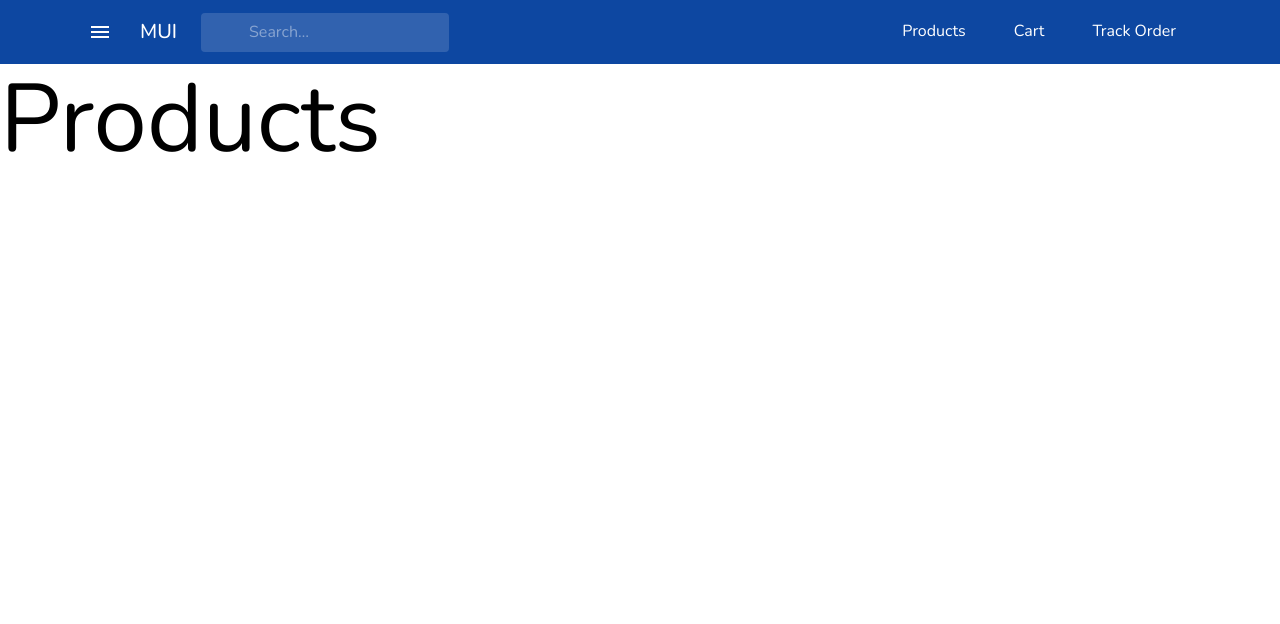
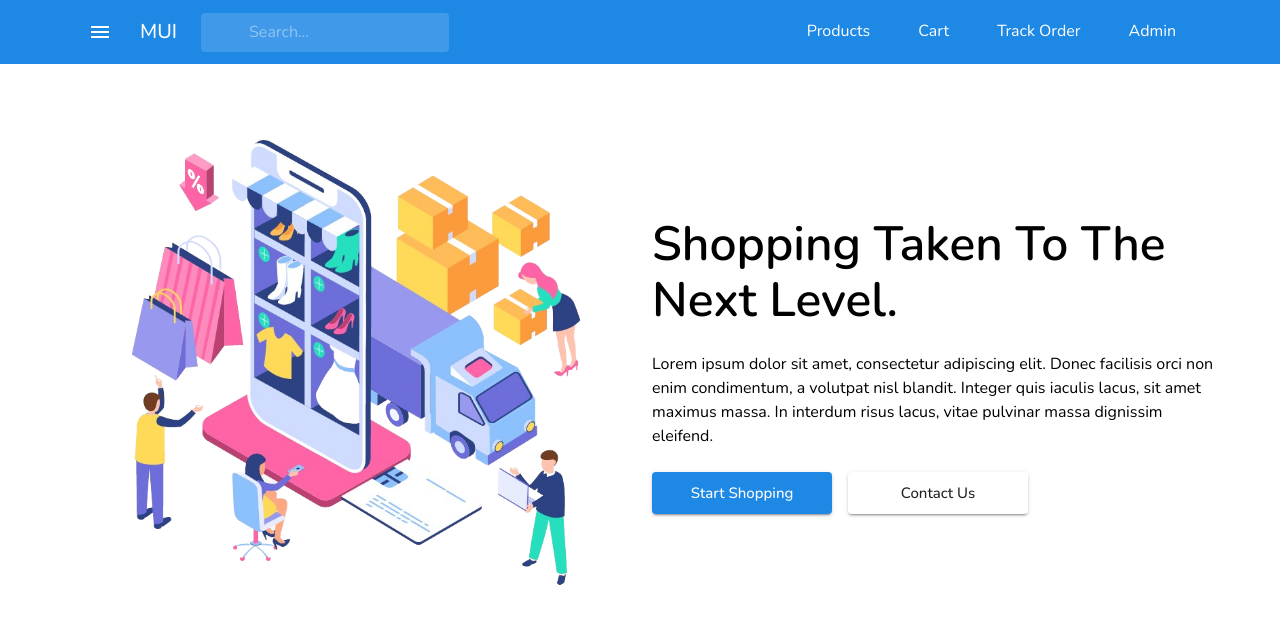
Before and after one commit to Andrewkizito/React-Express-App, a React (Vite) app in the folder app/frontend/: page /cart in a window 1280 px wide. Shown: the top 624 px of the page. Built offline with nearby package versions, Linux system fonts and the light colour scheme.

Commit message:
Added Admin

```diff
--- a/app/frontend/src/App.tsx
+++ b/app/frontend/src/App.tsx
@@ -1,5 +1,5 @@
 //Importing core components
-import { Route, Routes } from "react-router-dom";
+import { Navigate, Route, Routes } from "react-router-dom";
 import Layout from "./components/core/Layout";
 import routes from "./utils/routes";
 
@@ -7,9 +7,24 @@ function App() {
   return (
     <>
       <Routes>
-        {routes.map((item) => (
-          <Route path={item.path} element={<Layout>{item.component}</Layout>} />
-        ))}
+        {routes.map((item) => {
+          if (!item.nested)
+            return (
+              <Route
+                path={item.path}
+                element={<Layout>{item.component}</Layout>}
+              />
+            );
+          else
+            return (
+              <Route path={item.path} element={item.component}>
+                {item.nested.map((item) => (
+                  <Route path={item.path} element={item.component} />
+                ))}
+              </Route>
+            );
+        })}
+        <Route path="*" element={<Navigate to="/" />} />
       </Routes>
     </>
   );
--- a/app/frontend/src/index.css
+++ b/app/frontend/src/index.css
@@ -6,9 +6,41 @@
 
 body {
   font-family: "Nunito", sans-serif;
+  overflow-x: hidden;
 }
 
 a {
   text-decoration: none;
   color: inherit;
 }
+
+/* Works on Firefox */
+* {
+  scrollbar-width: thin;
+  scrollbar-color: #555;
+}
+
+/* Works on Chrome, Edge, and Safari */
+*::-webkit-scrollbar {
+  width: 8px;
+  z-index: 1000;
+}
+
+*::-webkit-scrollbar-track {
+  background: inherit;
+}
+
+*::-webkit-scrollbar-thumb {
+  background-color: rgb(189, 189, 189);
+  border-radius: 20px;
+}
+
+@media (max-width: 500px) {
+  *::-webkit-scrollbar {
+    width: 3px;
+  }
+  *::-webkit-scrollbar-thumb {
+    background-color: rgb(226, 226, 226);
+    border-radius: 20px;
+  }
+}
--- a/app/frontend/src/pages/Products/Products.tsx
+++ /dev/null
@@ -1,11 +0,0 @@
-import { Typography } from "@mui/material";
-
-const Products = () => {
-  return (
-    <div>
-      <Typography variant="h1">Products</Typography>
-    </div>
-  );
-};
-
-export default Products;
--- /dev/null
+++ b/app/frontend/src/pages/admin/Admin.tsx
@@ -0,0 +1,11 @@
+import { Outlet } from "react-router-dom";
+
+const Admin = () => {
+  return (
+    <>
+      <Outlet />
+    </>
+  );
+};
+
+export default Admin;
--- /dev/null
+++ b/app/frontend/src/pages/admin/auth/Login.tsx
@@ -0,0 +1,11 @@
+import { Box } from "@mui/material";
+
+const Login = () => {
+  return (
+    <Box height="100vh" width="100vw" bgcolor="primary.main">
+      Login
+    </Box>
+  );
+};
+
+export default Login;
--- /dev/null
+++ b/app/frontend/src/pages/client/Products/Products.tsx
@@ -0,0 +1,11 @@
+import Carousel from "./sections/Carousel";
+
+const Products = () => {
+  return (
+    <div>
+      <Carousel />
+    </div>
+  );
+};
+
+export default Products;
--- /dev/null
+++ b/app/frontend/src/pages/client/Products/sections/Carousel.tsx
@@ -0,0 +1,41 @@
+import { Box, Button, Container, Grid, Typography } from "@mui/material";
+
+const Carousel = () => {
+  return (
+    <Box
+      p="3rem 1rem"
+      sx={{
+        "& img": {
+          height: 500,
+        },
+      }}
+    >
+      <Container maxWidth="lg">
+        <Grid container spacing={3} alignItems="center">
+          <Grid item sm={12} md={6}>
+            <img src={"/Banner.png"} />
+          </Grid>
+          <Grid item sm={12} md={6}>
+            <Typography variant="h1" fontSize={"3rem"} fontWeight={600}>
+              Shopping Taken To The Next Level.
+            </Typography>
+            <Typography m="1.5rem 0" variant="body1">
+              Lorem ipsum dolor sit amet, consectetur adipiscing elit. Donec
+              facilisis orci non enim condimentum, a volutpat nisl blandit.
+              Integer quis iaculis lacus, sit amet maximus massa. In interdum
+              risus lacus, vitae pulvinar massa dignissim eleifend.
+            </Typography>
+            <Box display={"flex"} gap="1rem">
+              <Button size="large">Start Shopping</Button>
+              <Button color="secondary" size="large">
+                Contact Us
+              </Button>
+            </Box>
+          </Grid>
+        </Grid>
+      </Container>
+    </Box>
+  );
+};
+
+export default Carousel;
--- a/app/frontend/src/utils/Theme.ts
+++ b/app/frontend/src/utils/Theme.ts
@@ -4,7 +4,7 @@ import { blue } from "@mui/material/colors";
 const CustomTheme: Theme = createTheme({
   palette: {
     primary: {
-      main: blue[900],
+      main: blue[600],
     },
     secondary: {
       main: "#fff",
--- a/app/frontend/src/utils/routes.tsx
+++ b/app/frontend/src/utils/routes.tsx
@@ -1,11 +1,17 @@
 import { Route } from "@mui/icons-material";
 import { ReactElement } from "react";
-import Products from "../pages/Products/Products";
+import Admin from "../pages/admin/Admin";
+import Login from "../pages/admin/auth/Login";
+import Products from "../pages/client/Products/Products";
 
 type Route = {
   title: string;
   path: string;
   component: ReactElement;
+  nested?: {
+    path: string;
+    component: ReactElement;
+  }[];
 };
 
 const routes: Route[] = [
@@ -24,6 +30,17 @@ const routes: Route[] = [
     path: "/track-order",
     component: <Products />,
   },
+  {
+    title: "Admin",
+    component: <Admin />,
+    path: "/admin",
+    nested: [
+      {
+        path: "login",
+        component: <Login />,
+      },
+    ],
+  },
 ];
 
 export default routes;
```
Also changed, not shown: app/frontend/public/Banner.png (added).
